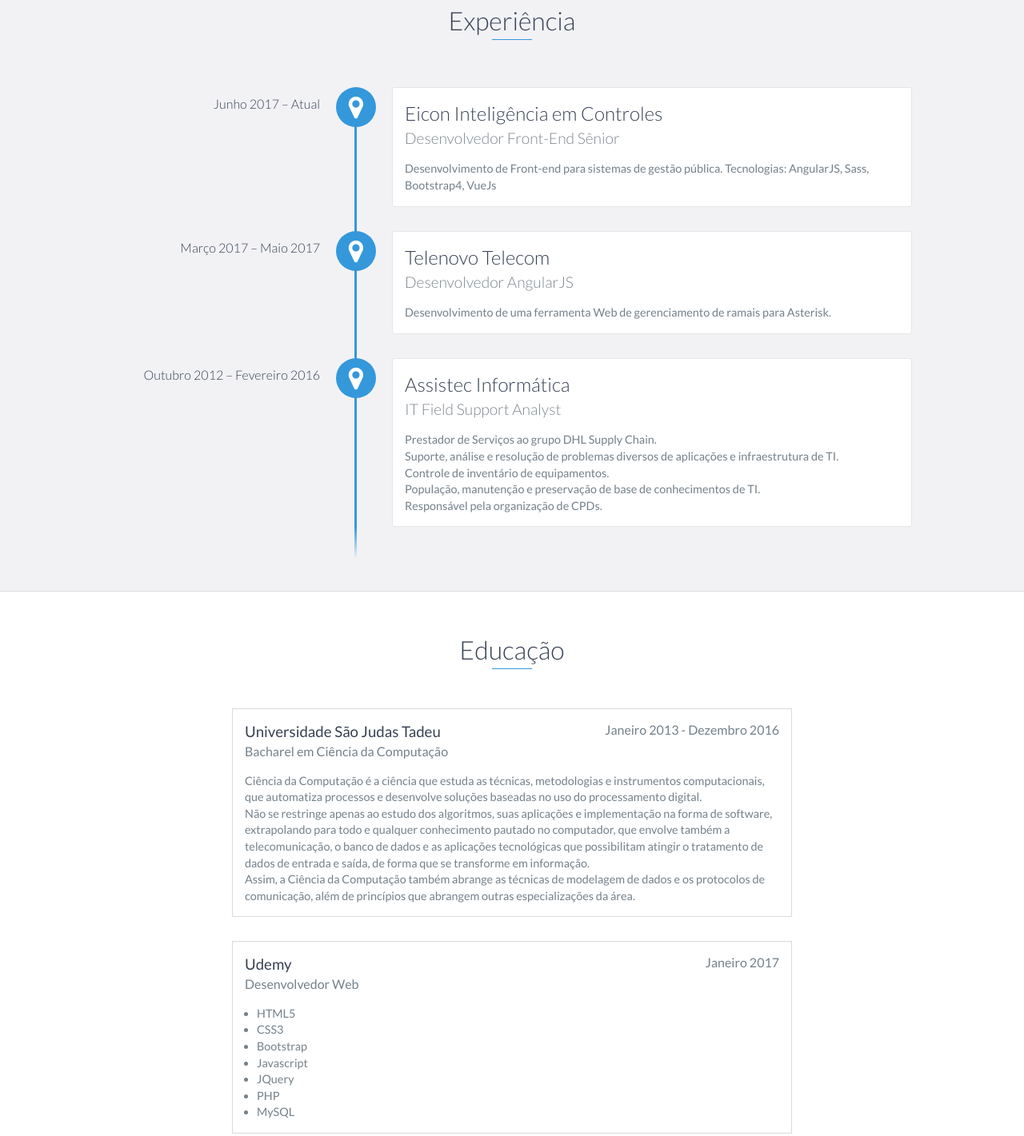
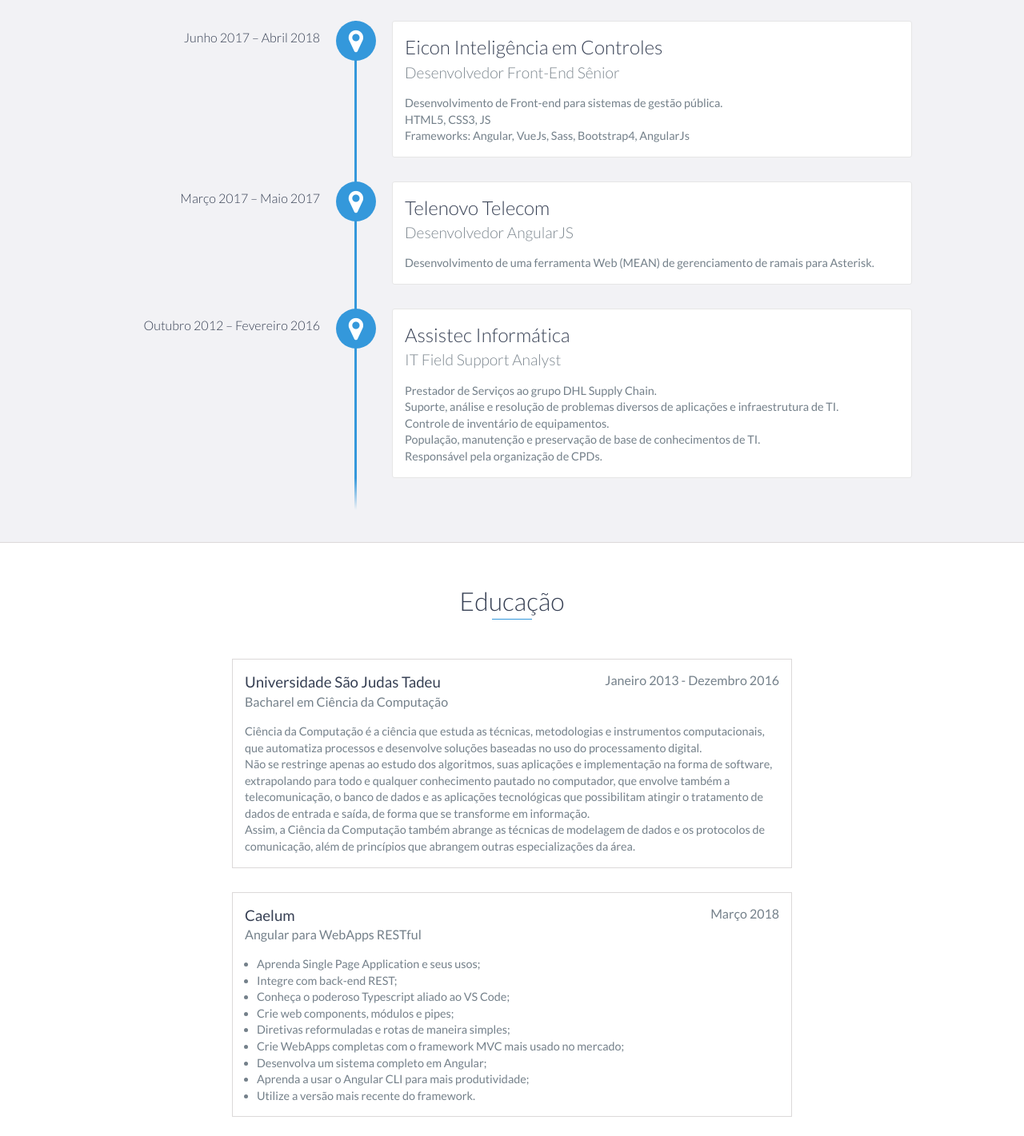
Before and after one commit to douglasmonteiro-dev/Portfolio, a website: page index.html in a window 1280 px wide. Shown: the part 1245-2666 px from the top of the page at 80% size. Drawn offline with nearby package versions, Linux system fonts and the light colour scheme.

Commit message:
atualização pós eicon

```diff
--- a/index.html
+++ b/index.html
@@ -73,15 +73,14 @@
             <div class="row">
                 <div class="col-md-4">
                     <h2 class="heading">Sobre Mim</h2>
+                    <div class="LI-profile-badge"  data-version="v1" data-size="medium" data-locale="pt_BR" data-type="vertical" data-theme="light" data-vanity="dgsmonteiro"><a class="LI-simple-link" href='https://br.linkedin.com/in/dgsmonteiro?trk=profile-badge'>Douglas Monteiro</a></div>
                 </div>
                 <div class="col-md-8">
                     <p> Escrevi minha primeira linha de código em 2008 quando iniciei o curso de Tecnologia em Análise e Desenvolvimento de Sistemas no CEFET/SP (atualmente Instituto Federal de São Paulo) e foi em C, de lá pra cá naveguei em águas profundas de Java a Assembly.
-			    <br>Em 2013 iniciei meu curso em Ciência da Computação na Universidade São Judas Tadeu e atualmente sou Analista Desenvolvedor Javascript.
-			    <br>Nos últimos anos, com o renascimento da Web através do HTML5, tenho me focado nessa área e trabalhado com aplicações LAMP e MEAN e em frontend com AngularJS e Ionic Framework.
+			    <br>Em 2016 concluí meu curso em Ciência da Computação na Universidade São Judas Tadeu e atualmente sou Desenvolvedor Front-End.
+			    <br>Nos últimos anos, com o renascimento da Web através do HTML5, tenho me focado nessa área e trabalhado com aplicações MEAN e frameworks como Angular, VueJS, Ionic e por aí vai.
 			    <br>Acredito muito na Web única como plataforma democrática e universal.
-			    <br>Entre minhas características básicas encontram-se: adaptabilidade, bom humor, dinamismo, responsabilidade, perfeccionismo, auto-exigência, dedicação ao trabalho e bom relacionamento em geral.
-			    <br>Informo que estou disponível para viagens de acordo com a necessidade.
-			    <br>Atenciosamente, Douglas Monteiro Gomes
+
                     </p>
                 </div>
             </div>
@@ -92,12 +91,13 @@
     <div id="experience" class="background-alt">
         <h2 class="heading">Experiência</h2>
         <div id="experience-timeline">
-            <div data-date="Junho 2017 – Atual">
+            <div data-date="Junho 2017 – Abril 2018">
                 <h3>Eicon Inteligência em Controles</h3>
                 <h4>Desenvolvedor Front-End Sênior</h4>
                 <p>
                     Desenvolvimento de Front-end para sistemas de gestão pública.
-                    Tecnologias: AngularJS, Sass, Bootstrap4, VueJs
+                    <br> HTML5, CSS3, JS
+                    <br>Frameworks: Angular, VueJs, Sass, Bootstrap4, AngularJs
                 </p>
             </div>
 
@@ -105,7 +105,7 @@
                 <h3>Telenovo Telecom</h3>
                 <h4>Desenvolvedor AngularJS</h4>
                 <p>
-                    Desenvolvimento de uma ferramenta Web de gerenciamento de ramais para Asterisk.
+                    Desenvolvimento de uma ferramenta Web (MEAN) de gerenciamento de ramais para Asterisk.
                 </p>
             </div>
 
@@ -137,6 +137,25 @@
             </p>
         </div>
         <!-- End .education-block -->
+        <div class="education-block">
+                <h3>Caelum</h3>
+                <span class="education-date">Março 2018</span>
+                <h4>Angular para WebApps RESTful</h4>
+                <p>
+                    <ul>
+                        <li>Aprenda Single Page Application e seus usos;</li>
+                        <li>Integre com back-end REST;</li>
+                        <li>Conheça o poderoso Typescript aliado ao VS Code;</li>
+                        <li>Crie web components, módulos e pipes;</li>
+                        <li>Diretivas reformuladas e rotas de maneira simples;</li>
+                        <li>Crie WebApps completas com o framework MVC mais usado no mercado;</li>
+                        <li>Desenvolva um sistema completo em Angular;</li>
+                        <li>Aprenda a usar o Angular CLI para mais produtividade;</li>
+                        <li>Utilize a versão mais recente do framework.</li>
+                    </ul>
+                </p>
+            </div>
+            <!-- End .education-block -->
 
         <div class="education-block">
             <h3>Udemy</h3>
@@ -264,16 +283,17 @@
         <ul>
             <li>Linux</li>
             <li>Windows</li>
-	    <li>HTML</li>
-            <li>CSS</li>
-	    <li>Bootstrap</li>
-            <li>AngularJS</li>
-	    <li>Ionic Framework</li>
-            <li>JavaScript</li>
+	        <li>HTML5</li>
+            <li>CSS3</li>
+            <li>ES6</li>
+	        <li>Bootstrap4</li>
+            <li>Angular</li>
+	        <li>Ionic Framework</li>
+            <li>VueJs</li>
             <li>Node.js</li>
             <li>Java</li>
             <li>PHP</li>
-            <li>MySQL</li>
+            <li>SQL</li>
             <li>MongoDB</li>
 
         </ul>
@@ -326,6 +346,7 @@
 
     <script src="https://ajax.googleapis.com/ajax/libs/jquery/1.12.4/jquery.min.js"></script>
     <script src="js/scripts.min.js"></script>
+    <script type="text/javascript" src="https://platform.linkedin.com/badges/js/profile.js" async defer></script>
 </body>
 
 </html>
```
